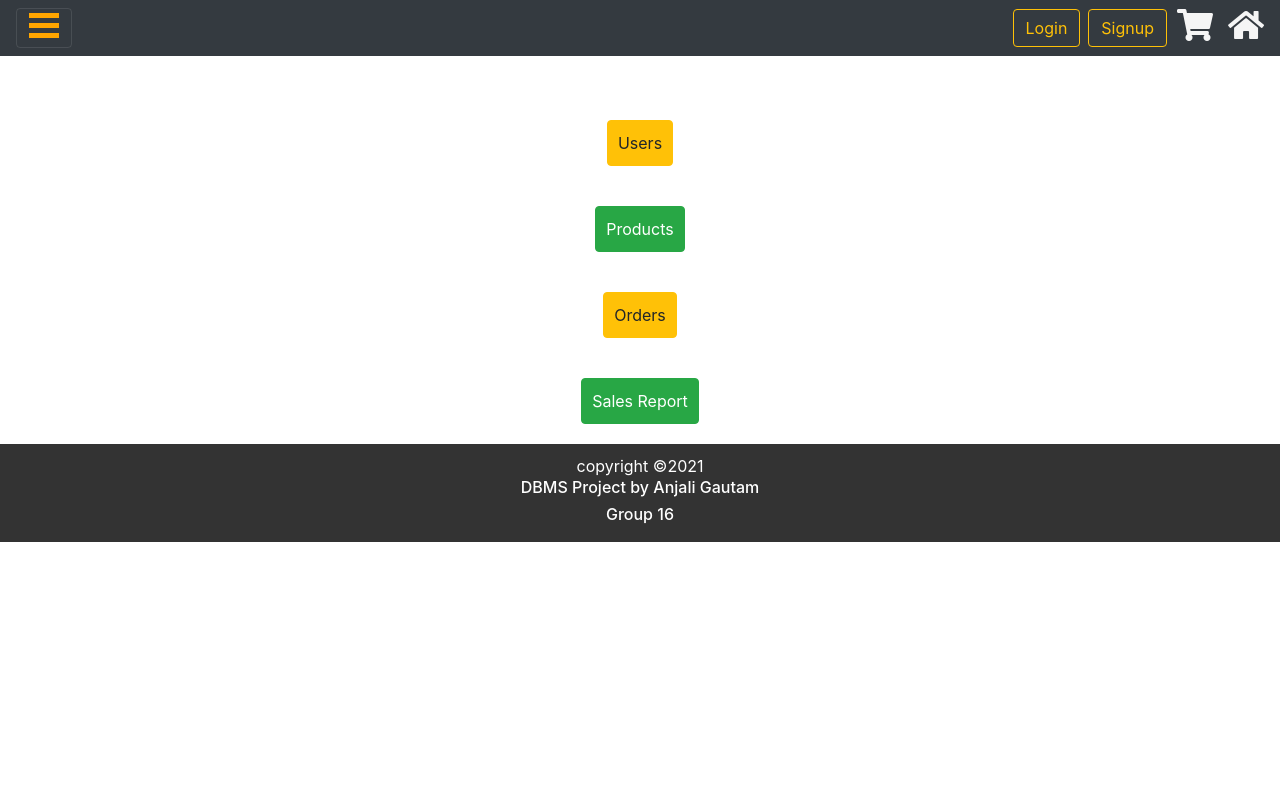
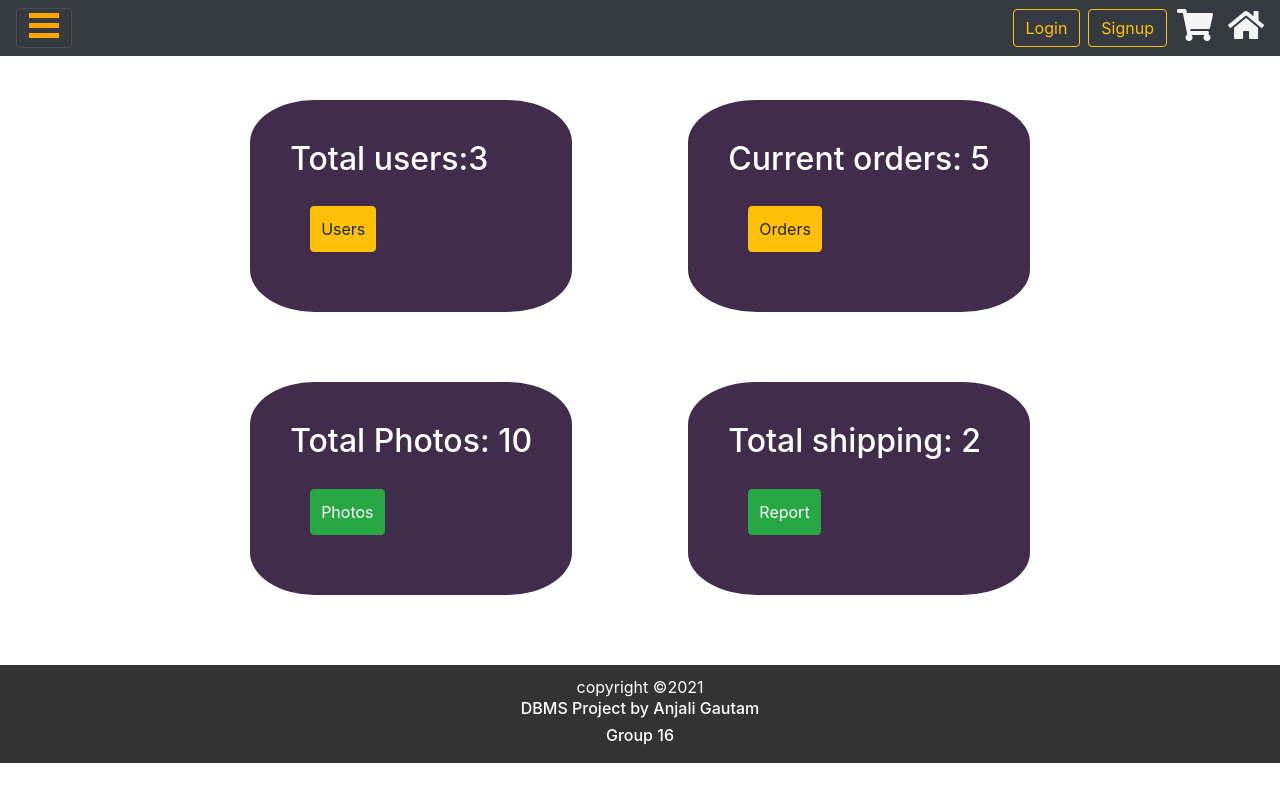
Before and after one commit to Saggittarius-A/Emage, a React (Create React App) app in the folder market/: page /dashbord in a window 1280 px wide. Built offline with nearby package versions, Linux system fonts and the light colour scheme; no server answers.

Commit message:
ISSUE done

```diff
--- a/market/src/components/Login.js
+++ b/market/src/components/Login.js
@@ -1,4 +1,3 @@
-
 
 import React, { useContext, useState, useEffect } from "react";
 import { UsersContext } from "../components/context/UsersContext";
@@ -9,7 +8,7 @@ import { LoginUserContext } from "./context/LoginUserContext";
 const Login = (props) => {
   const [userNameReg, setUserNameReg] = useState("");
   const [userPasswordReg, setUserPasswordReg] = useState("");
-  const [emailId, setEmail] = useState();
+
   const [regUserId, setRegUserId] = useState();
   const [regUserName, setRegUserName] = useState("");
 
@@ -108,3 +107,111 @@ const Login = (props) => {
 };
 
 export default Login;
+// import React, { useContext, useState, useEffect } from "react";
+// import { UsersContext } from "../components/context/UsersContext";
+// import Axios from "axios";
+// import { Link, useHistory } from "react-router-dom";
+// import { LoginUserContext } from "./context/LoginUserContext";
+
+// const Login = (props) => {
+//   const [userNameReg, setUserNameReg] = useState("");
+//   const [userPasswordReg, setUserPasswordReg] = useState("");
+//   const [emailId, setEmail] = useState();
+//   const [regUserId, setRegUserId] = useState();
+//   const [regUserName, setRegUserName] = useState("");
+
+//   let history = useHistory();
+//   const [isLogged, setIsLogged] = useState();
+
+//   const { userLoginId, setUserLoginId } = useContext(LoginUserContext);
+
+//   useEffect(() => {
+//     let getItemfromsotrage = localStorage.getItem("userID");
+
+//     if (getItemfromsotrage) {
+//       setUserLoginId(getItemfromsotrage);
+//     }
+//     // get the session and check if there is a session and update the reguserid
+//   }, []);
+
+//   const login = (e) => {
+//     e.preventDefault();
+//     Axios.post("http://localhost:3001/login", {
+//       userNameReg: userNameReg,
+//       userPasswordReg: userPasswordReg,
+//     })
+//       .then((response) => {
+//         if (response.data) {
+//           localStorage.setItem("userID", response.data[0].iduser);
+//           if (
+//             userNameReg === "admin@admin.com" &&
+//             userPasswordReg === "admin"
+//           ) {
+//             setUserLoginId(response.data[0].iduser);
+//             history.push({
+//               pathname: "/dashbord",
+//               state: response.data[0].iduser,
+//             });
+//           } else {
+//             setUserLoginId(response.data[0].iduser);
+//             history.push({
+//               pathname: "/",
+//               state: response.data[0].iduser,
+//             });
+//           }
+
+//           setUserNameReg("");
+//           setUserPasswordReg("");
+//         }
+//       })
+//       .catch((response) => {
+
+//         alert("Invalid User or Password");
+//         console.log("Invalid User name or Password");
+//       });
+//   };
+
+//   const emailChangeHandler = (e) => {
+//     setUserNameReg(e.target.value);
+//   };
+//   const passwordChangeHandler = (e) => {
+//     setUserPasswordReg(e.target.value);
+//   };
+
+//   return (
+//     <div className='hero-container'>
+// 		  <section className="sectiona">
+// 	      <div class="containera">
+// 		      <div class="user signinBx">
+// 		        <div class="imgBx"><img src="https://images.unsplash.com/photo-1554080353-a576cf803bda?ixid=MnwxMjA3fDB8MHxzZWFyY2h8MXx8cGhvdG98ZW58MHx8MHx8&ixlib=rb-1.2.1&w=1000&q=80" alt="" /></div>
+// 		          <div class="formBx">
+// 			          <form action="" onSubmit={login}>
+//                   <h2>Sign In</h2>
+//                   <input type="text"
+//                   required
+//                   value={userNameReg}
+//                   onChange={emailChangeHandler}
+//                   name="" placeholder="Email Address" />
+
+//                   <input type="password"
+//                   required
+//                   onChange={passwordChangeHandler}
+//                         value={userPasswordReg}
+//                   name="" placeholder="Password"/>
+
+//                   <input type="submit"
+//                   name="" value="Login" />
+//                   <p class="signup">
+//                   Don't have an account ?
+//                   <Link to="/signup">Register</Link>
+//                   </p>
+// 			          </form>
+// 		          </div>
+// 		        </div>
+//         </div>
+//       </section>
+// 	  </div>
+//   );
+// };
+
+// export default Login;
--- a/market/src/components/adminComponents/Dashbord.js
+++ b/market/src/components/adminComponents/Dashbord.js
@@ -6,20 +6,34 @@ const Dashbord = () => {
   const { userLoginId, setUserLoginId } = useContext(LoginUserContext);
 
   return (
-    <div className="dash-main">
+    <React.Fragment>
+    <div className="dash-main" >
+      <div className="dash1">
+      <div className="dash-card">
+      <h2>Total users:3</h2>
       <Link to="/users">
         <button className="btn btn-warning">Users</button>
-      </Link>
+      </Link></div>
+      <div className="dash-card">
+      <h2>Total Photos: 10</h2>
       <Link to="/products">
-        <button className="btn btn-success">Products</button>
-      </Link>
+        <button className="btn btn-success">Photos</button>
+      </Link></div></div>
+      <div className="dash1">
       <Link to="/order">
+      <div className="dash-card">
+      <h2>Current orders: 5</h2>
         <button className="btn btn-warning">Orders</button>
+        </div>
       </Link>
       <Link to="/billedItems">
-        <button className="btn btn-success">Sales Report</button>
-      </Link>
+      <div className="dash-card">
+      <h2>Total shipping: 2</h2>
+        <button className="btn btn-success">Report</button>
+        </div>
+      </Link></div>
     </div>
+    </React.Fragment>
   );
 };
 
--- a/market/src/index.css
+++ b/market/src/index.css
@@ -506,15 +506,28 @@ button div {
 /* dashbord */
 
 .dash-main {
-  width: 70%;
+  padding-left: 15%;
+  padding-right: 15%;
   margin: auto;
-  margin-top: 100px;
+  padding-top: 100px;
   display: flex;
-  flex-direction: column;
+  flex-direction: row;
   align-items: center;
   justify-content: space-around;
 }
-
+.dash1{
+  display: flex;
+  flex-direction: column;
+}
+.dash-card{
+  color: #ffffff;
+  box-sizing: border-box;
+  border-radius: 20%;
+  border: blueviolet 2px;
+  background-color: #412d4b;
+  padding: 40px;
+  margin-bottom: 70px;
+}
 .dash-main button {
   padding: 10px;
   margin: 20px;
```
Also changed, not shown: 1 other file (tests, documents, lock files or other folders).
